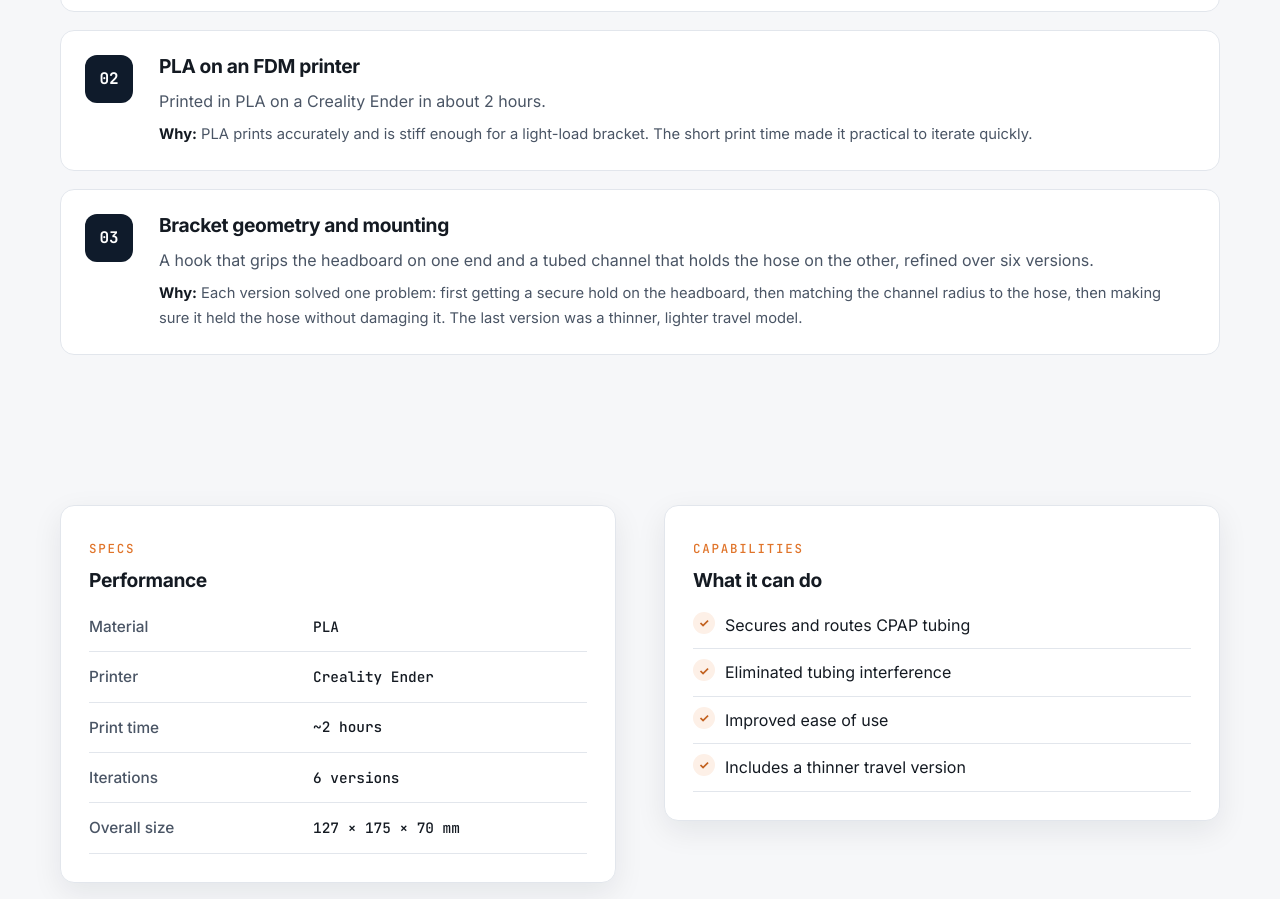
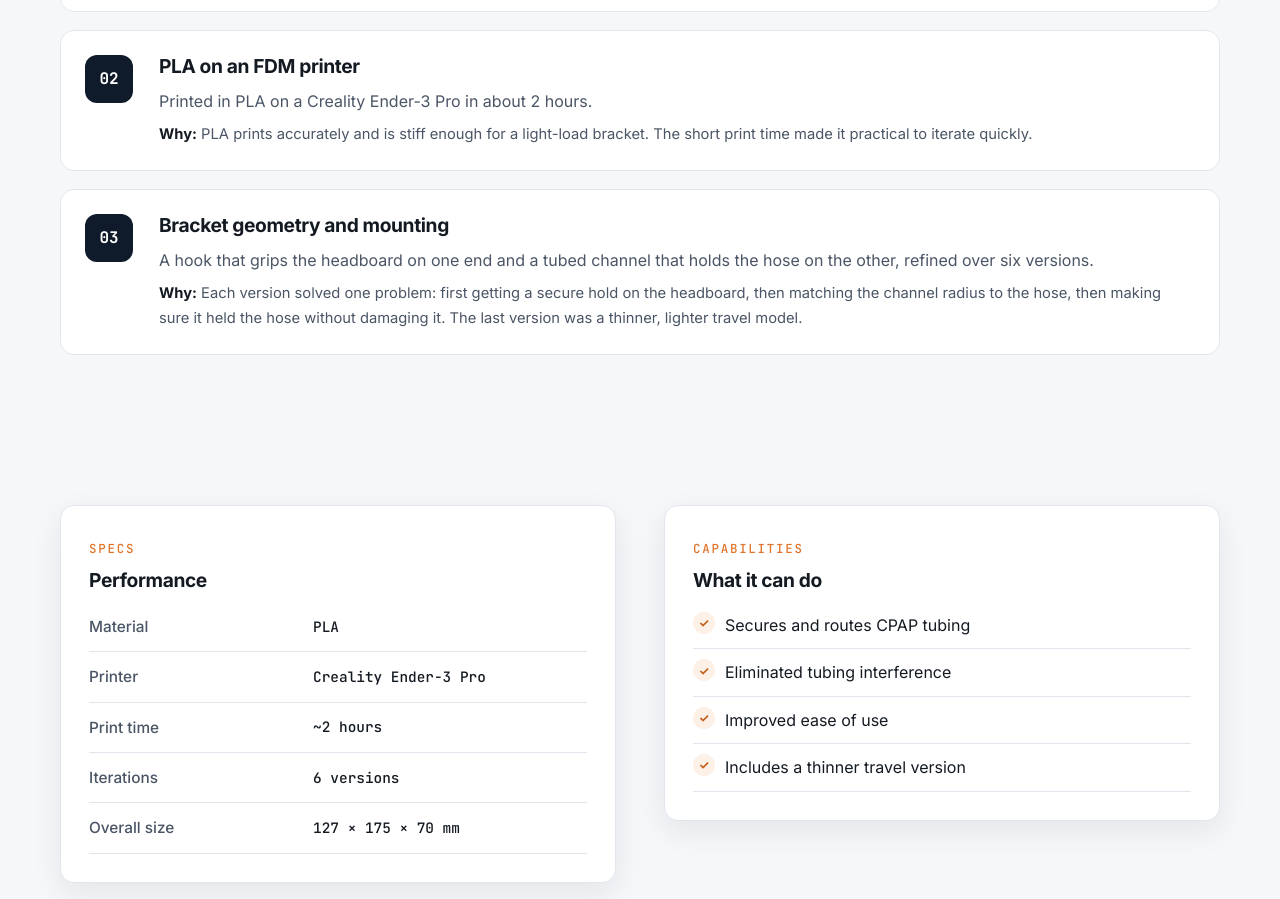
Before and after one commit to hunterlittle-debug/hunterlittle-debug.github.io, a plain HTML site: page projects/cpap-bracket.html in a window 1280 px wide. Shown: the part 3376-4275 px from the top of the page. Drawn offline with Linux system fonts and the light colour scheme; some packages are replaced by stand-ins of ours; a script that the page names is missing.

Commit message:
Name the printer: Creality Ender-3 Pro
Co-Authored-By: Claude Opus 5.5 <noreply@anthropic.com>
Claude-Session: https://claude.ai/code/session_01WhJp59xLsCihxr5u86Q5ou

```diff
--- a/projects/cpap-bracket.html
+++ b/projects/cpap-bracket.html
@@ -187,7 +187,7 @@
             <div class="num">02</div>
             <div>
               <h3>PLA on an FDM printer</h3>
-              <p>Printed in PLA on a Creality Ender in about 2 hours.</p>
+              <p>Printed in PLA on a Creality Ender-3 Pro in about 2 hours.</p>
               <p class="why"><strong>Why:</strong> PLA prints accurately and is stiff enough for a light-load bracket. The short print time made it practical to iterate quickly.</p>
             </div>
           </div>
@@ -214,7 +214,7 @@
           <!-- EDIT: replace with your real measurements. Numbers are impressive. -->
           <table class="specs">
                         <tr><th>Material</th><td>PLA</td></tr>
-            <tr><th>Printer</th><td>Creality Ender</td></tr>
+            <tr><th>Printer</th><td>Creality Ender-3 Pro</td></tr>
             <tr><th>Print time</th><td>~2 hours</td></tr>
             <tr><th>Iterations</th><td>6 versions</td></tr>
             <tr><th>Overall size</th><td>127 × 175 × 70 mm</td></tr>
```
